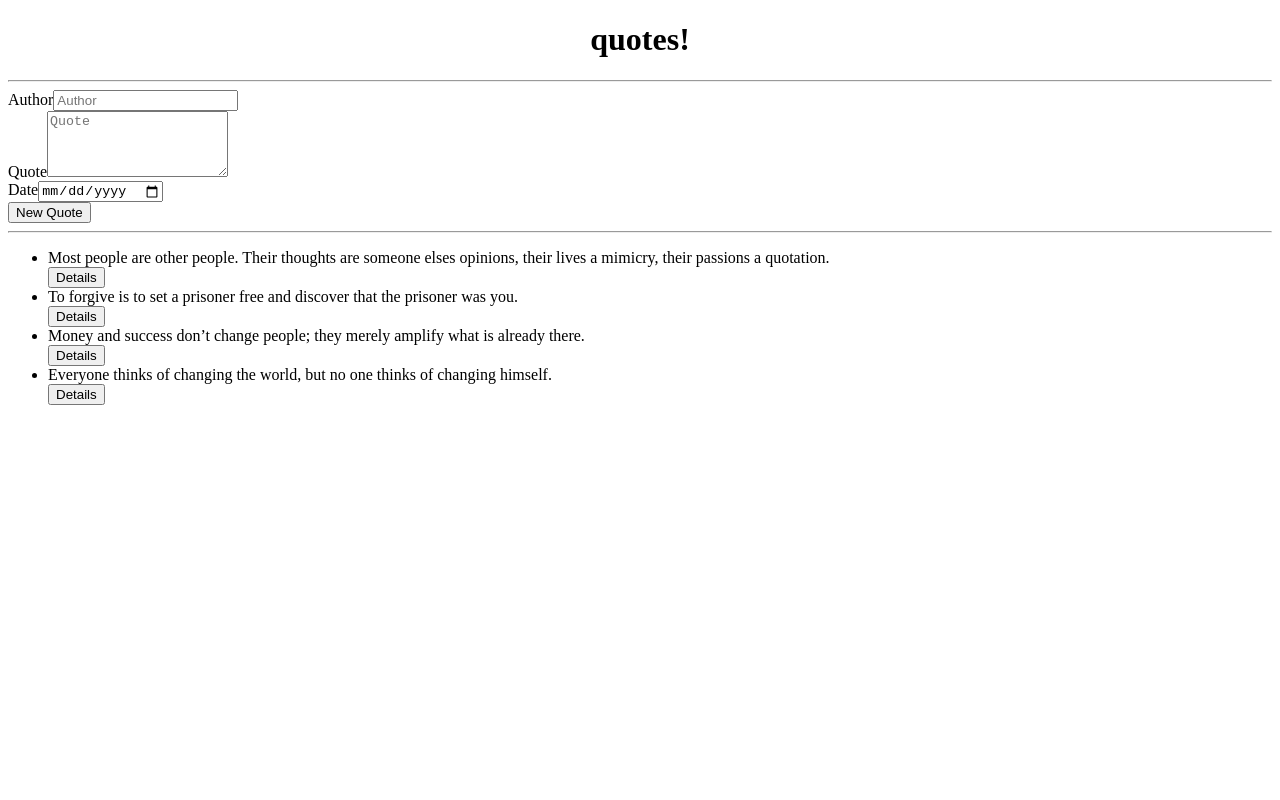
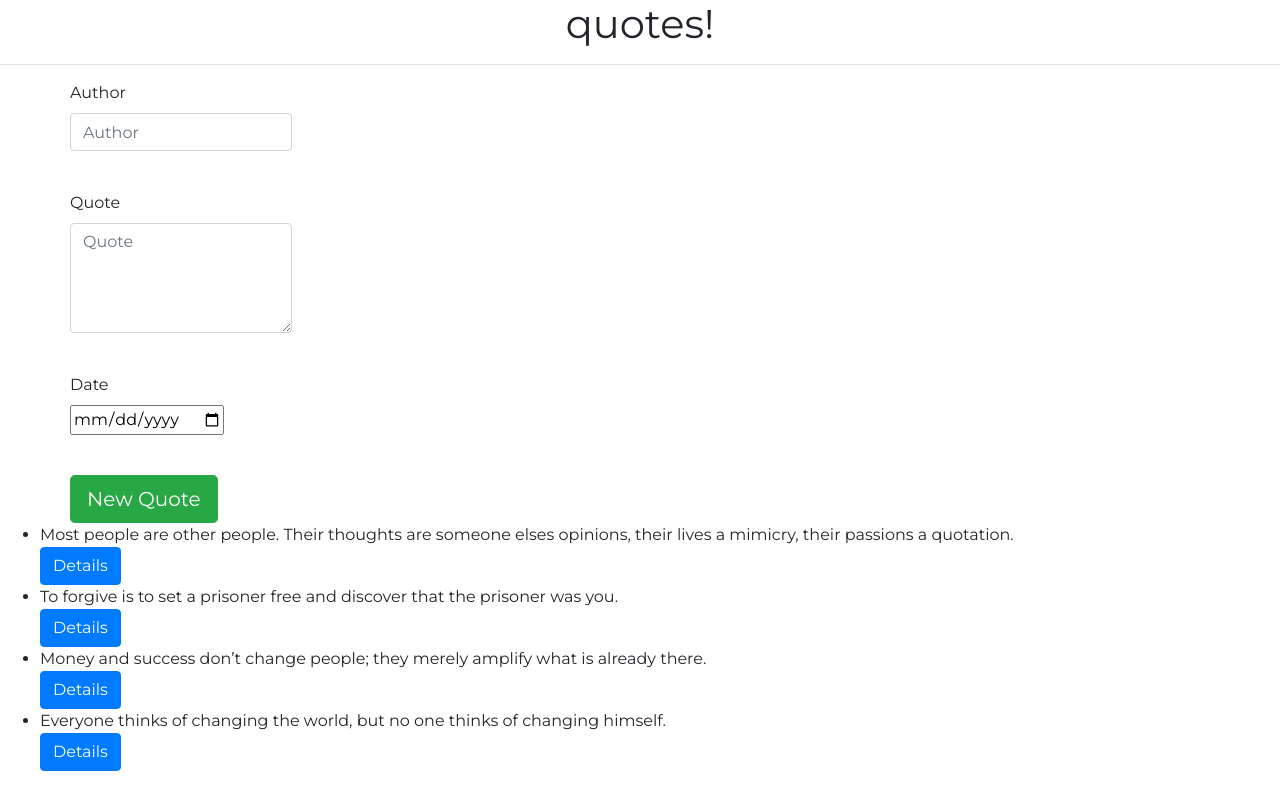
Before and after one commit to Fahari/quotes, an Angular app in the folder quotes/: page / in a window 1280 px wide. Built offline with nearby package versions, Linux system fonts and the light colour scheme.

Commit message:
add working codes

```diff
--- a/quotes/package.json
+++ b/quotes/package.json
@@ -19,6 +19,7 @@
     "@angular/platform-browser": "~7.1.0",
     "@angular/platform-browser-dynamic": "~7.1.0",
     "@angular/router": "~7.1.0",
+    "bootstrap": "^4.2.1",
     "core-js": "^2.5.4",
     "rxjs": "~6.3.3",
     "tslib": "^1.9.0",
--- a/quotes/src/app/app.component.css
+++ b/quotes/src/app/app.component.css
@@ -0,0 +1,3 @@
+#quota{
+  text-align: center;
+}
--- a/quotes/src/app/app.component.html
+++ b/quotes/src/app/app.component.html
@@ -1,7 +1,16 @@
-<!--The content below is only a placeholder and can be replaced.-->
-<div style="text-align:center">
-  <h1>
-    {{ title }}!
-  </h1>
-  </div>
-  <app-quotes></app-quotes>
+<!DOCTYPE html>
+<html lang="en" dir="ltr">
+  <head>
+    <meta charset="utf-8">
+    <link href="https://fonts.googleapis.com/css?family=Montserrat" rel="stylesheet">
+    <title></title>
+  </head>
+  <body>
+    <div id=quota style="text-align:center">
+      <h1>
+        {{ title }}!
+      </h1>
+      </div>
+      <app-quotes></app-quotes>
+  </body>
+</html>
--- a/quotes/src/app/date-count.pipe.ts
+++ b/quotes/src/app/date-count.pipe.ts
@@ -5,19 +5,20 @@ import { Pipe, PipeTransform } from '@angular/core';
 })
 export class DateCountPipe implements PipeTransform {
 
-  transform(value: any):number{
-     let today:Date = new Date();//Get the current date
-     let todayWithNoTime:any = new Date(today);
-     var dateDifference = todayWithNoTime-value;
-     const secondsInDay = 86400;
+  transform(value: any): number {
+    let today:Date = new Date(); //get current date and time
+    let todayWithNoTime:any = new Date(today.getFullYear(),today.getMonth(),today.getDate())
+    var dateDifference =Math.abs(todayWithNoTime-value)// returns value in milliseconds
+    const secondsInADay= 86400; //60 seconds*60 minutes in an hour *24 hours
 
-     var dateDifferenceSeconds = dateDifference*0.001;
+    var dateDifferenceSeconds=dateDifference*0.001; //converts to seconds
 
-     var dateCounter = dateDifferenceSeconds/secondsInDay;
-     console.log(value);
+    var dateCounter = dateDifferenceSeconds/secondsInADay;
 
-     if(dateCounter>=1) return Math.round(dateCounter);
-     else return 0;
-   }
-
+    if (dateCounter >= 1 && todayWithNoTime > value){
+        return dateCounter;
+    }else{
+        return 0;
+    }
+  }
 }
--- a/quotes/src/app/quotes-details/quotes-details.component.html
+++ b/quotes/src/app/quotes-details/quotes-details.component.html
@@ -1,5 +1,5 @@
 <p>{{quote.author}}</p>
 <p>Uploaded {{quote.Date|date}} day(s) ago</p>
-<button (click) = 'quoteDelete(true)'>Delete Quote</button><br><br>
-<button (click)="upvote()">upVote</button>  {{upVote}}<br><br>
-<button (click)="downvote()">downVote</button>  {{downVote}}<br>
+<button class="btn btn-danger"(click) = 'quoteDelete(true)'>Delete Quote</button><br><br>
+<button class="btn btn-basic"(click)="upvote()">upVote</button>  {{upVote}}<br><br>
+<button class="btn btn-basic"(click)="downvote()">downVote</button>  {{downVote}}<br>
--- a/quotes/src/app/quotes-form/quotes-form.component.html
+++ b/quotes/src/app/quotes-form/quotes-form.component.html
@@ -4,30 +4,36 @@
             <div class="form-group">
 
                 <label for="Author">Author</label>
+                <br>
                 <input type="text" class="form-control" id="Author" [(ngModel)]="newQuotes.author" name="Author" placeholder="Author" #Author="ngModel" required >
                 <div [hidden]="Author.valid || Author.pristine" class="alert alert-danger">
                     <p> Author is Required</p>
 
                 </div>
             </div>
+            <br>
             <div class="form-group">
 
                 <label for="Quote">Quote</label>
+                <br>
                 <textarea class="form-control" id="Quote" rows="4" [(ngModel)]="newQuotes.name" name="Quote" placeholder="Quote" #Quote="ngModel" required></textarea>
                 <div [hidden]="Quote.valid || Quote.pristine" class="alert alert-danger">
                     <p> A quote is Required</p>
 
                 </div>
             </div>
+            <br>
             <div class="form-group">
                 <label for="Date">Date</label>
-                <input type='date' id="Date" [(ngModel)]="newQuotes.date" name="Date" #Date="ngModel" placeholder="mm/dd/yy" required>
+                <br>
+                <input type='date' id="Date" [(ngModel)]="newQuotes.completionDate" name="Date" #Date="ngModel" placeholder="mm/dd/yy" required>
                 <div [hidden]="Date.valid || Date.pristine" class="alert alert-danger">
                     <p>Date is Required</p>
 
                 </div>
 
             </div>
+            <br>
             <button type="Submit" class="btn btn-success btn-lg">New Quote</button>
         </form>
     </div>
--- a/quotes/src/app/quotes/quotes.component.css
+++ b/quotes/src/app/quotes/quotes.component.css
@@ -0,0 +1,4 @@
+.container{
+  display:flex;
+  justify-content: space-around;
+}
--- a/quotes/src/app/quotes/quotes.component.html
+++ b/quotes/src/app/quotes/quotes.component.html
@@ -11,7 +11,7 @@
     <!-- <div appHighlighter >
       </div> -->
     <li>{{quote.name}}</li>
-    <button (click)='toogleDetails(i)'>Details</button>
+    <button class="btn btn-primary" (click)='toogleDetails(i)'>Details</button>
     <app-quotes-details *ngIf="quote.showAuthor" [quote]='quote' (toDelete)='deletedQuote($event,i)'></app-quotes-details>
   </div>
 </ul>
--- a/quotes/src/styles.css
+++ b/quotes/src/styles.css
@@ -1 +1,5 @@
-/* You can add global styles to this file, and also import other style files */
+@import "~bootstrap/dist/css/bootstrap.css";
+body{
+  background-color:white;
+  font-family: 'Montserrat', sans-serif;
+}
```
Also changed, not shown: 1 other file (tests, documents, lock files or other folders).
